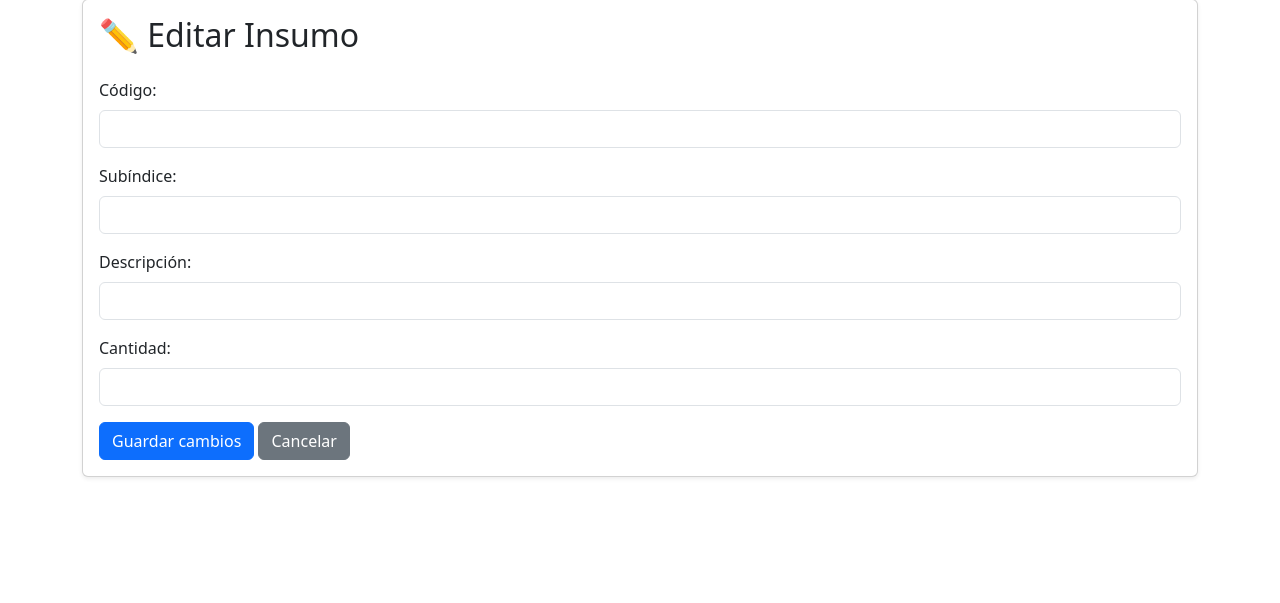
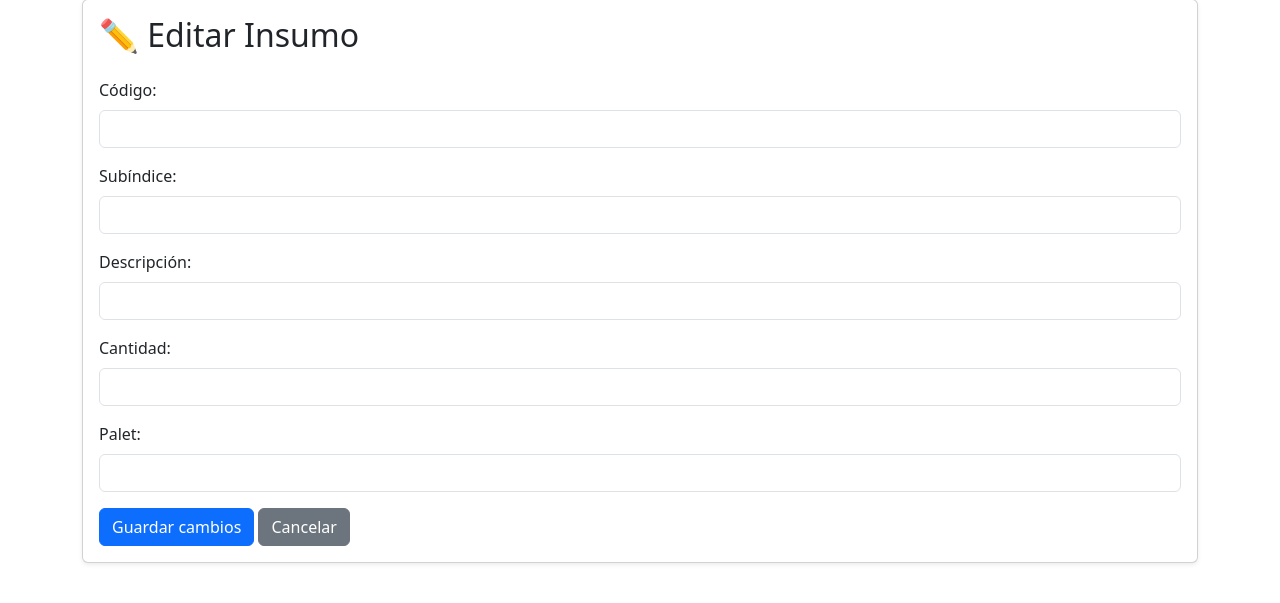
Before and after one commit to JoaquinYap/inventario-deposito-farmacia, a Flask app: page /editar/1 in a window 1280 px wide. Shown: the part 49-652 px from the top of the page. Run offline with Flask 3, Linux system fonts and the light colour scheme; data that the repository does not hold is empty.

Commit message:
Update editar.html

```diff
--- a/templates/editar.html
+++ b/templates/editar.html
@@ -33,6 +33,11 @@
                     <input type="number" class="form-control" id="cantidad" name="cantidad" value="{{ insumo[4] }}" min="0" required>
                 </div>
 
+                <div class="mb-3">
+                    <label for="palet" class="form-label">Palet:</label>
+                    <input type="text" class="form-control" id="palet" name="palet" value="{{ insumo[5] }}" required>
+                </div>
+
                 <button type="submit" class="btn btn-primary">Guardar cambios</button>
                 <a href="/" class="btn btn-secondary">Cancelar</a>
             </form>
```
